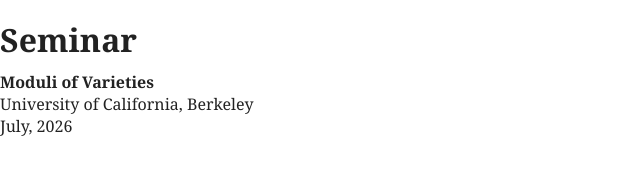
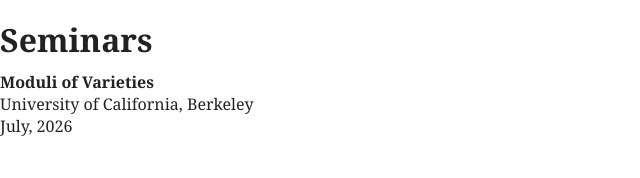
Before and after one commit to ItsGuangzhao/guangzhao.github.io, a plain HTML site: page seminar.html in a window 1280 px wide. Shown: the part 278-456 px from the top of the page, 0-640 px from the left. Drawn offline with Linux system fonts and the light colour scheme.

Commit message:
Update seminar.html

```diff
--- a/seminar.html
+++ b/seminar.html
@@ -29,7 +29,7 @@
   </div>
 
 
-  <h1>Seminar</h1>
+  <h1>Seminars</h1>
 
   <div class="seminar-item">
     <strong>Moduli of Varieties</strong><br>
```
